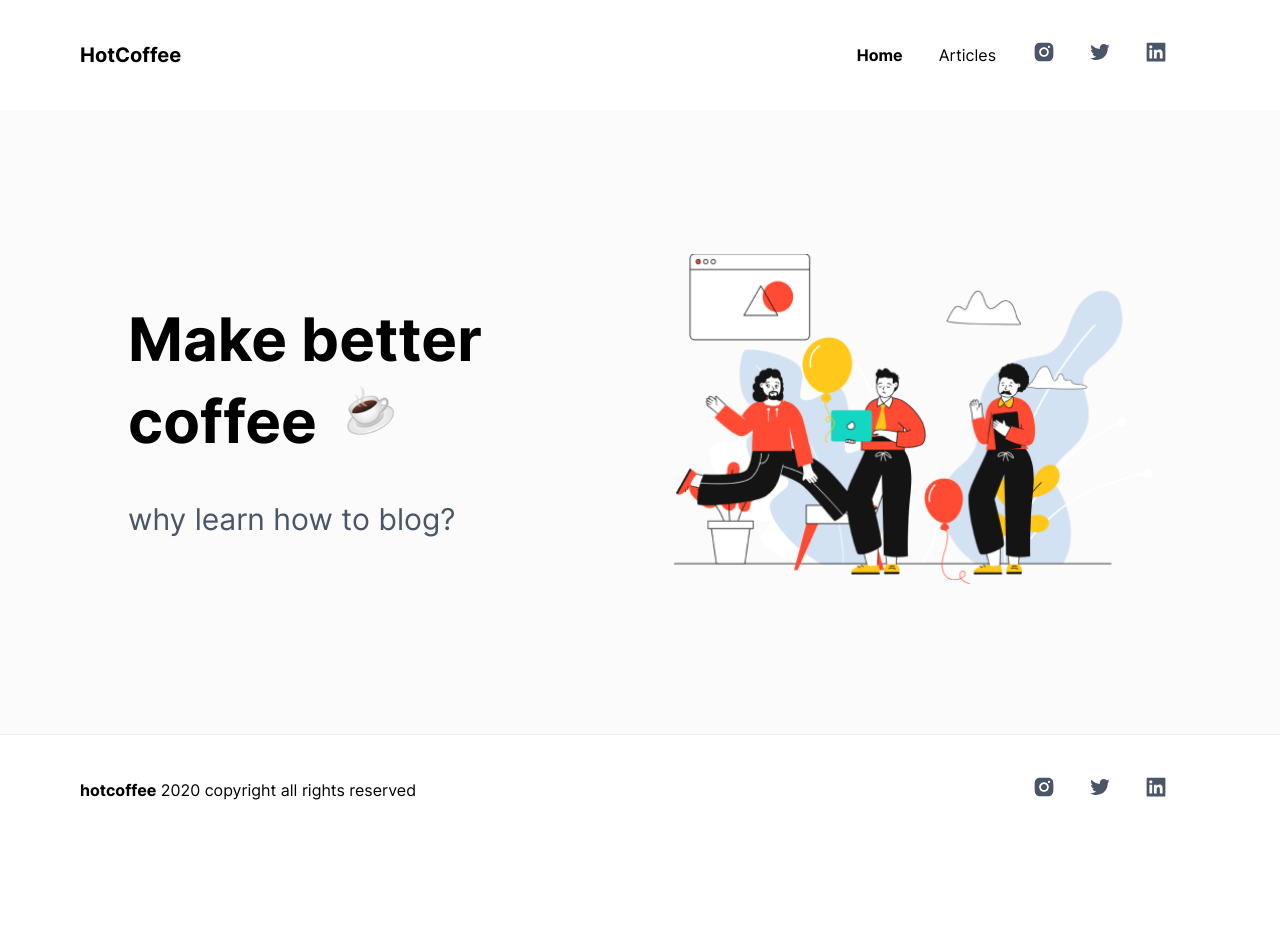
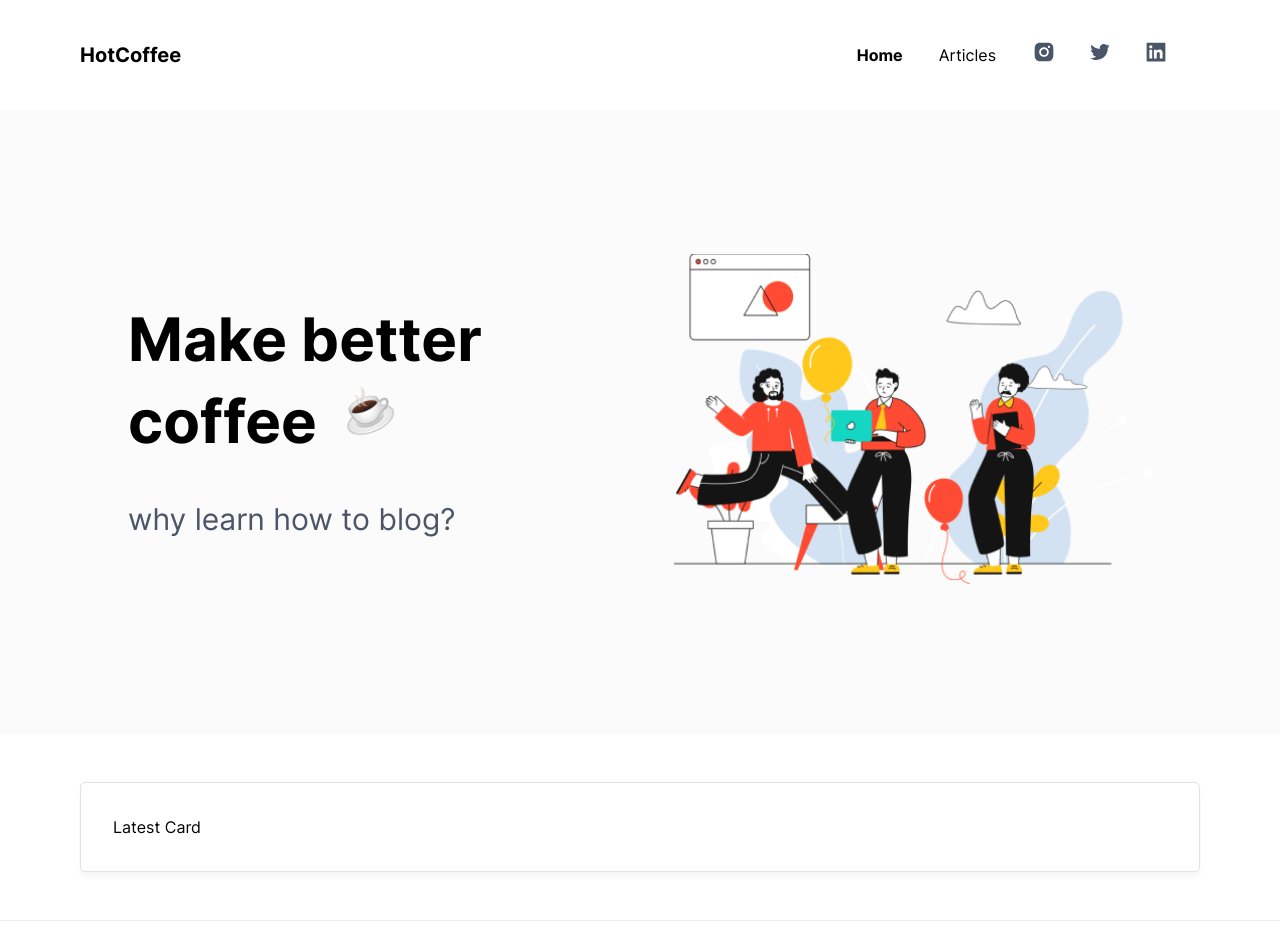
Before and after one commit to git0802/next-cms, a Next.js app: page / in a window 1280 px wide. Shown: the top 952 px of the page. Before the commit the page ends 845 px from the top, so only its background shows below. Built offline with nearby package versions, Linux system fonts and the light colour scheme; a web font is replaced by a local one.

Commit message:
feat: add latest card container

```diff
--- /dev/null
+++ b/components/latest-card/index.tsx
@@ -0,0 +1,22 @@
+import React from 'react'
+import { Flex, Text } from '@chakra-ui/react'
+
+const LatestCard: React.FC = () => {
+  return (
+    <Flex
+      px="0"
+      boxSizing="border-box"
+      width="100%"
+      my="12"
+      boxShadow="0px 5px 4px rgba(221, 221, 221, 0.25)"
+      borderRadius="sm"
+      borderWidth="1px"
+      borderStyle="solid"
+      borderColor="gray.200"
+    >
+      <Text p="8">Latest Card</Text>
+    </Flex>
+  )
+}
+
+export default LatestCard
--- a/pages/index.tsx
+++ b/pages/index.tsx
@@ -1,6 +1,15 @@
 import React from 'react'
 import HeadSection from '../components/head'
+import LatestCard from '../components/latest-card'
+import ListPost from '../components/list-post'
 
 export default function Home() {
-  return <HeadSection />
+  return (
+    <>
+      <HeadSection />
+      <ListPost>
+        <LatestCard />
+      </ListPost>
+    </>
+  )
 }
```
